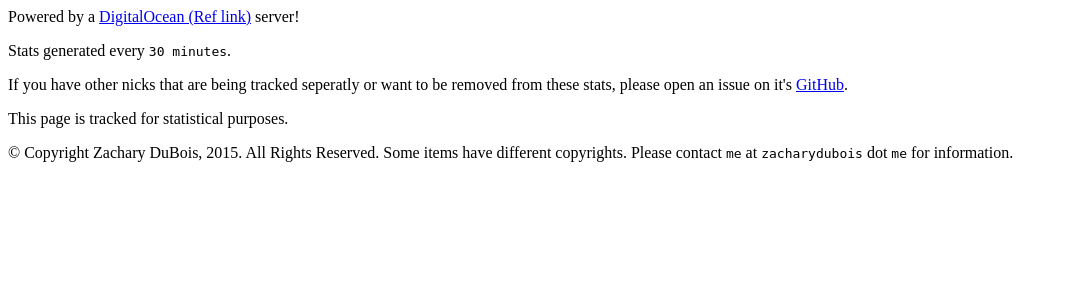
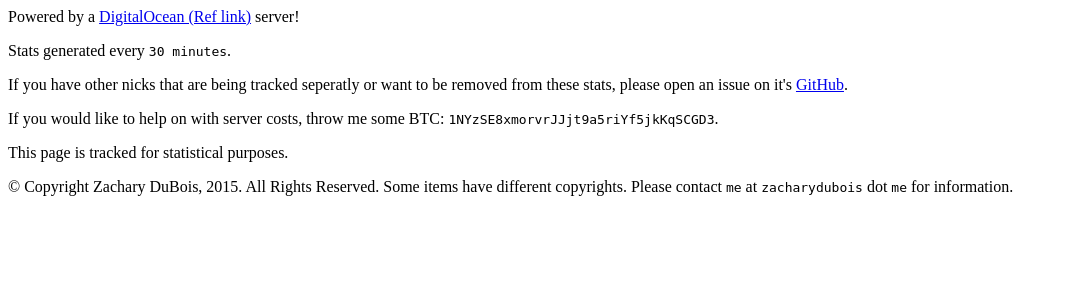
Before and after one commit to ZacharyDuBois/pisg-config, a PHP site: page /footer.html in a window 1280 px wide. Shown: the top 300 px of the page, without its empty margins (0-1068 px from the left). Run offline with PHP 8.4, Linux system fonts and the light colour scheme.

Commit message:
Add tips.

```diff
--- a/footer.html
+++ b/footer.html
@@ -1,6 +1,7 @@
 <p>Powered by a <a href="https://we.destroy.tokyo/DigitalOcean">DigitalOcean (Ref link)</a> server!</p>
 <p>Stats generated every <code>30 minutes</code>.</p>
 <p>If you have other nicks that are being tracked seperatly or want to be removed from these stats, please open an issue on it's <a href="https://we.destroy.tokyo/pisg-config">GitHub</a>.
+<p>If you would like to help on with server costs, throw me some BTC: <code>1NYzSE8xmorvrJJjt9a5riYf5jkKqSCGD3</code>.
 <p>This page is tracked for statistical purposes.</p>
 <p>&copy; Copyright Zachary DuBois, 2015. All Rights Reserved. Some items have different copyrights. Please contact <code>me</code> at <code>zacharydubois</code> dot <code>me</code> for information.</p>
 <!-- Piwik -->
--- a/index.php
+++ b/index.php
@@ -46,6 +46,7 @@
 
       <p>This index contains links to different channel stats for IRC.</p>
       <p>If you have other nicks that are being tracked seperatly or want to be removed from these stats, please open an issue on it's <a href="https://we.destroy.tokyo/pisg-config">GitHub</a>.
+      <p>If you would like to help on with server costs, throw me some BTC: <code>1NYzSE8xmorvrJJjt9a5riYf5jkKqSCGD3</code>.
 
     </div>
   </div>
```
